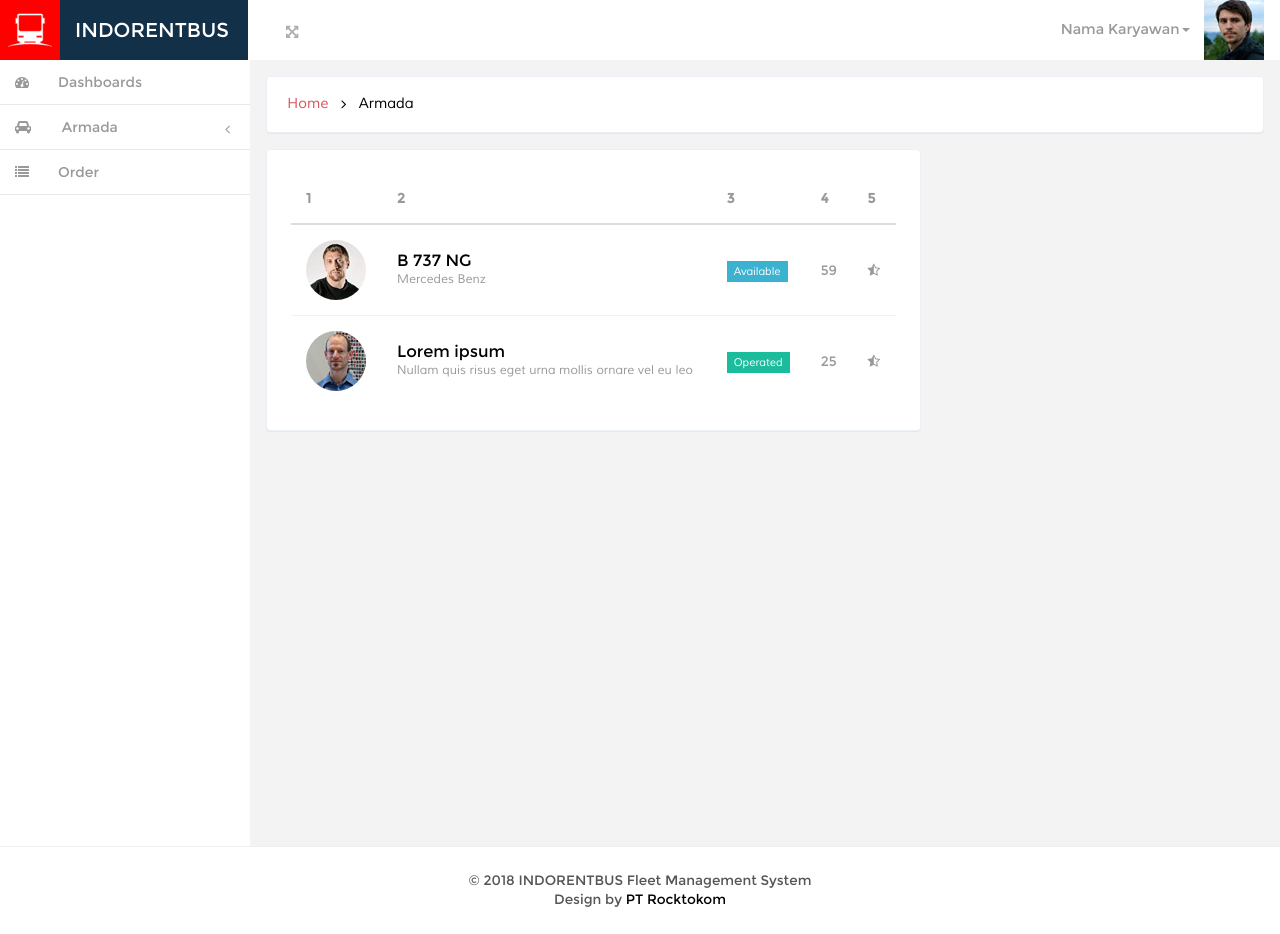
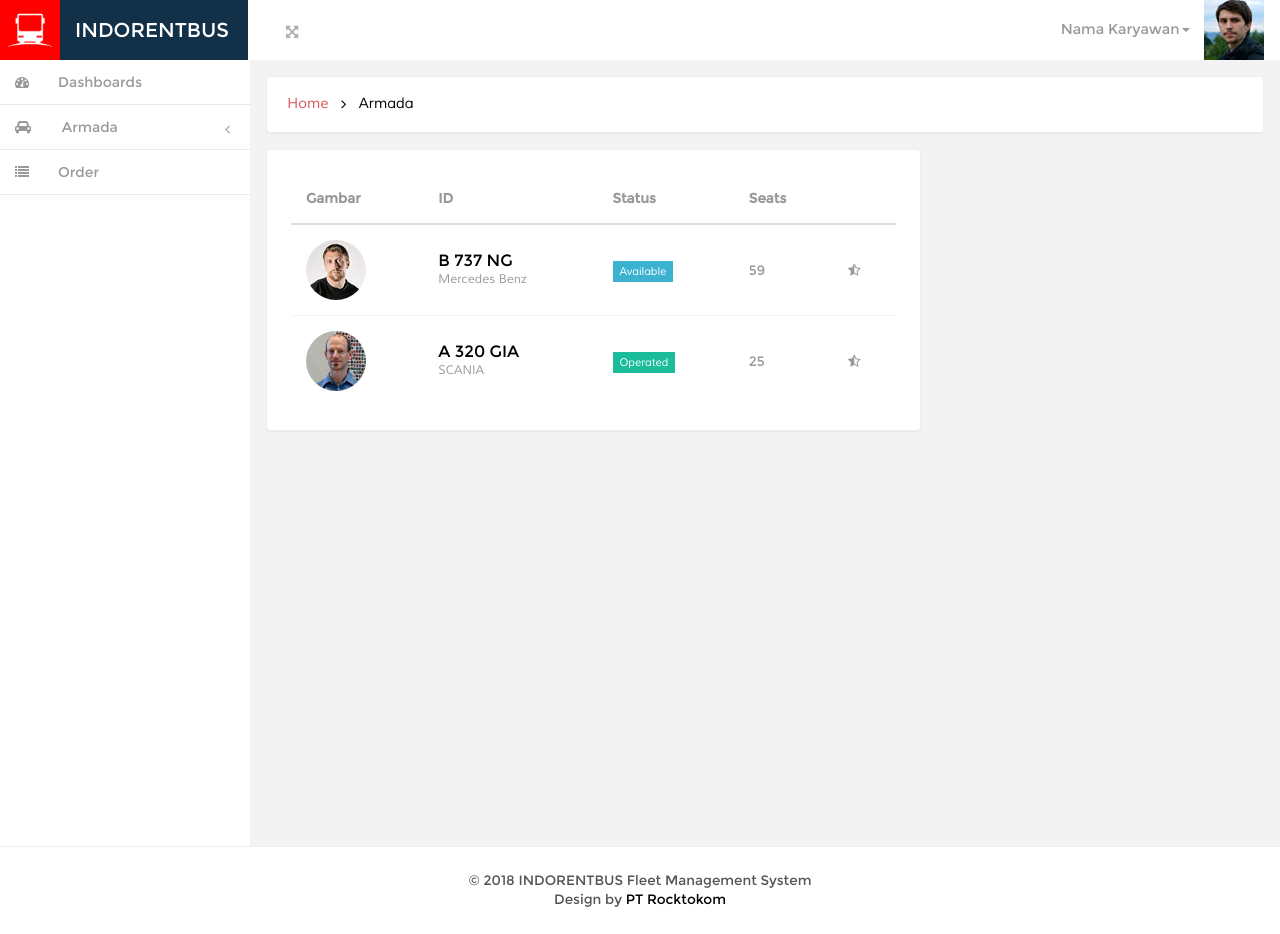
Before and after one commit to kemtol/indorentbus, a Jekyll site: the page built from laman/armada.html, in a window 1280 px wide. Built offline with Jekyll 4.4.1, drawn with Linux system fonts in a browser that asks for light colours; nearby versions of some CDN libraries; Markdown is read by kramdown in place of the engine named in the settings; comment, search, counter and statistics services are not loaded.

Commit message:
Update armada.html

```diff
--- a/laman/armada.html
+++ b/laman/armada.html
@@ -18,11 +18,11 @@ permalink: /armada/
         <table class="table">
 		<thead>
 			<tr>
-				<th>1</th>
-				<th>2</th>
-				<th>3</th>
-				<th>4</th>
-				<th>5</th>
+				<th>Gambar</th>
+				<th>ID</th>
+				<th>Status</th>
+				<th>Seats</th>
+				<th>&nbsp</th>
 			</tr>
 		</thead>
 		<tbody>
@@ -51,8 +51,8 @@ permalink: /armada/
 			       <img src="{{site.url}}/images/in1.jpg" alt="">
 			    </td>
 			    <td class="table-text">
-				<h6> Lorem ipsum</h6>
-				<p>Nullam quis risus eget urna mollis ornare vel eu leo</p>
+				<h6>A 320 GIA</h6>
+				<p>SCANIA</p>
 			    </td>
 			    <td>
 				<span class="mar">Operated</span>
```
